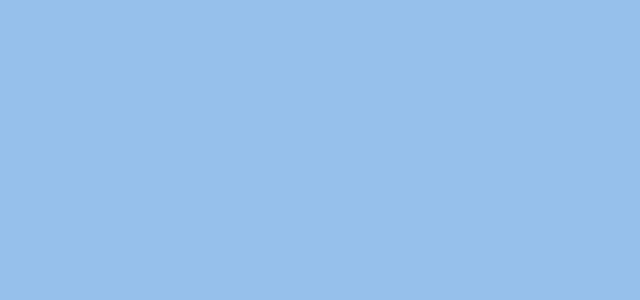
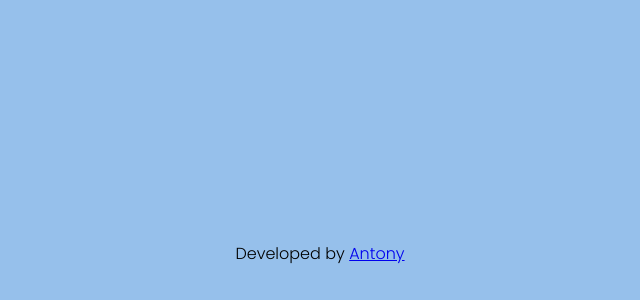
Before and after one commit to AntonyRafael/litle-cart, a React (Vite) app: page /below-ten in a window 1280 px wide. Before the commit this address had no page. Shown: the part 146-446 px from the top of the page, without its empty margins (320-960 px from the left). Built offline with nearby package versions, Linux system fonts and the light colour scheme.

Commit message:
Created Below and over ten Pages

```diff
--- /dev/null
+++ b/src/pages/BelowTen/index.tsx
@@ -0,0 +1,12 @@
+export default function BelowTenPage() {
+  return (
+    <section>
+      <p>
+        Developed by{" "}
+        <a href="https://github.com/AntonyRafael" target="_blank">
+          Antony
+        </a>
+      </p>
+    </section>
+  );
+}
--- a/src/pages/Home/index.tsx
+++ b/src/pages/Home/index.tsx
@@ -1,3 +1,4 @@
+import { Link } from "react-router-dom";
 import Button from "../../components/Button";
 import Divider from "../../components/Divider";
 import AppLayout from "../../layout/AppLayout";
@@ -8,12 +9,16 @@ export default function Home() {
     <AppLayout>
       <HomeStyles>
         <div>
+          <Link to="/below-ten">
             <Button fullWidth backgroundColor="#1E88E5">
               Below R$ 10,00
             </Button>
+          </Link>
+          <Link to="/over-ten">
             <Button fullWidth backgroundColor="#3775ab">
               Over R$ 10,00
             </Button>
+          </Link>
         </div>
       </HomeStyles>
     </AppLayout>
--- /dev/null
+++ b/src/pages/OverTen/index.tsx
@@ -0,0 +1,12 @@
+export default function OverTenPage() {
+    return (
+      <section>
+        <p>
+          Developed by{" "}
+          <a href="https://github.com/AntonyRafael" target="_blank">
+            Antony
+          </a>
+        </p>
+      </section>
+    );
+  }
--- a/src/routes/index.tsx
+++ b/src/routes/index.tsx
@@ -1,11 +1,15 @@
 import { BrowserRouter, Route, Routes } from "react-router-dom";
+import BelowTenPage from "../pages/BelowTen";
 import Home from "../pages/Home";
+import OverTenPage from "../pages/OverTen";
 
 export default function AppRoutes() {
   return (
     <BrowserRouter>
       <Routes>
         <Route path="/" element={<Home />} />
+        <Route path="/below-ten" element={<BelowTenPage />} />
+        <Route path="/over-ten" element={<OverTenPage />} />
       </Routes>
     </BrowserRouter>
   );
```
Also changed, not shown: 1 other file (tests, documents, lock files or other folders). Lines whose indentation alone changed are shown as unchanged.
